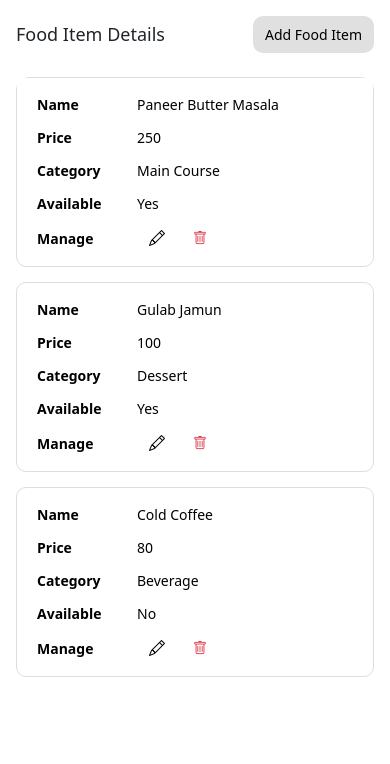
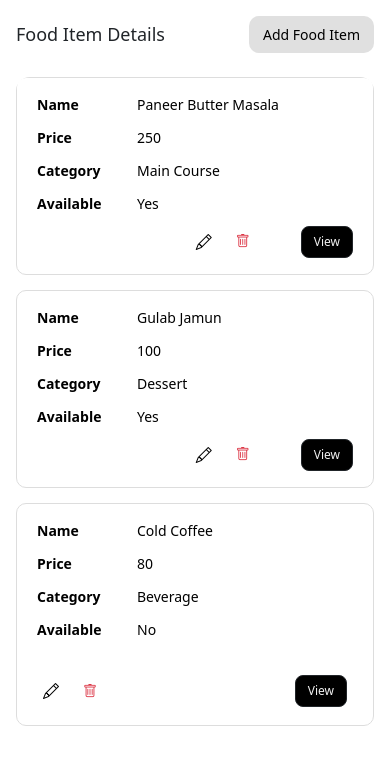
Before and after one commit to deshpandeishan/angular-app, an Angular app: page / in a window 390 px wide. Shown: the top 764 px of the page. Built offline with nearby package versions, Linux system fonts and the light colour scheme.

Commit message:
justify action icons for mobile

```diff
--- a/src/app/food/food-table/food-table.css
+++ b/src/app/food/food-table/food-table.css
@@ -37,11 +37,15 @@
     color: #000;
 }
 
+.table tbody tr td, thead tr th {
+    border-bottom: none;
+}
+
 .btn-custom {
     background-color: #e0e0e0;
     color: #000;
-    padding: 14px 22px;
-    font-size: 19px;
+    padding: 8px 10px;
+    font-size: 12px;
     transition: background-color 0.3s;
     border: none;
     border-radius: 10px;
@@ -49,6 +53,18 @@
 
 .btn-custom:hover {
     background-color: #cfcfcf;
+}
+
+.form-check-input {
+    border: 1px solid #495057;
+}
+
+.btn-dark {
+    font-size: 12px;
+    background-color: #000;
+    color: #f1f1f1;
+    padding: 6px 12px;
+    border-radius: 8px;
 }
 
 h4 {
@@ -107,6 +123,12 @@ h4 {
 
     .btn-custom {
         font-size: 14px;
-        padding: 8px 12px;
+        padding: 8px 14px;
     }
+
+
+
+
+
+
 }
--- a/src/app/food/food-table/food-table.html
+++ b/src/app/food/food-table/food-table.html
@@ -6,43 +6,94 @@
 <table class="table table-borderless">
     <thead>
         <tr>
+            <th class="text-center">Select</th>
             <th>Name</th>
             <th>Price</th>
             <th>Category</th>
             <th>Available</th>
-            <th>Manage</th>
+            <!-- <th>Manage</th> -->
+
         </tr>
     </thead>
     <tbody>
+
+        <!-- the last comtainer is affecting the view for desktop device -->
         <tr>
+            <td class="d-none d-md-table-cell text-center">
+                <input class="form-check-input" type="checkbox">
+            </td>
             <td data-label="Name">Paneer Butter Masala</td>
             <td data-label="Price">250</td>
             <td data-label="Category">Main Course</td>
             <td data-label="Available">Yes</td>
-            <td data-label="Manage">
+
+            <td class="d-none d-md-table-cell" data-label="Manage">
                 <i class="bi bi-pencil me-3" style="cursor:pointer" (click)="goToEdit()"></i>
-                <i class="bi bi-trash text-danger" style="cursor:pointer"></i>
+                <!-- <i class="bi d-md-none bi-trash text-danger" style="cursor:pointer"></i> -->
+            </td>
+
+            <td class="justify-content-between">
+                    <div class="d-flex d-md-none justify-content-between">
+                        <i class="bi bi-pencil mx-2 me-4" style="cursor:pointer" (click)="goToEdit()"></i>
+                        <i class="bi bi-trash text-danger" style="cursor:pointer"></i>
+                    </div>
+                    <button class="btn btn-dark" data-bs-toggle="modal" data-bs-target="#viewFoodItem">View</button>
             </td>
         </tr>
+
         <tr>
+            <td class="d-none d-md-table-cell d-none d-none text-center">
+                <input class="form-check-input" type="checkbox">
+            </td>
             <td data-label="Name">Gulab Jamun</td>
             <td data-label="Price">100</td>
             <td data-label="Category">Dessert</td>
             <td data-label="Available">Yes</td>
-            <td data-label="Manage">
+
+            <td class="d-none d-md-table-cell" data-label="Manage">
                 <i class="bi bi-pencil me-3" style="cursor:pointer" (click)="goToEdit()"></i>
-                <i class="bi bi-trash text-danger" style="cursor:pointer"></i>
+                <!-- <i class="bi d-md-none bi-trash text-danger" style="cursor:pointer"></i> -->
+            </td>
+
+            <td class="justify-content-between">
+                    <div class="d-flex d-md-none justify-content-between">
+                        <i class="bi bi-pencil mx-2 me-4" style="cursor:pointer" (click)="goToEdit()"></i>
+                        <i class="bi bi-trash text-danger" style="cursor:pointer"></i>
+                    </div>
+                    <button class="btn btn-dark" data-bs-toggle="modal" data-bs-target="#viewFoodItem">View</button>
             </td>
         </tr>
         <tr>
+            <td class="d-none d-md-table-cell text-center">
+                <input class="form-check-input" type="checkbox">
+            </td>
+
             <td data-label="Name">Cold Coffee</td>
             <td data-label="Price">80</td>
             <td data-label="Category">Beverage</td>
             <td data-label="Available">No</td>
-            <td data-label="Manage">
+
+            <!-- PC -->
+            <td class="d-none d-md-table-cell" data-label="Manage">
                 <i class="bi bi-pencil me-3" style="cursor:pointer" (click)="goToEdit()"></i>
-                <i class="bi bi-trash text-danger" style="cursor:pointer"></i>
+            </td>
+
+            <!-- Mobile -->
+            <td class="p-0 w-100 d-block d-md-table-cell">
+
+                <div class="d-md-none d-flex justify-content-between text-start px-3 py-2">
+                    <div class="d-flex align-items-center">
+                        <i class="bi bi-pencil me-4" style="cursor:pointer" (click)="goToEdit()"></i>
+                        <i class="bi bi-trash text-danger" style="cursor:pointer"></i>
+                    </div>
+
+                    <button class="btn btn-dark btn-sm" data-bs-toggle="modal" data-bs-target="#viewFoodItem">
+                        View
+                    </button>
+                </div>
+
             </td>
         </tr>
+
     </tbody>
 </table>
--- a/src/app/food/food-table/food-table.ts
+++ b/src/app/food/food-table/food-table.ts
@@ -16,4 +16,8 @@ export class FoodTable {
     goToEdit() {
         this.editFood.emit();
     }
+
+    viewItem() {
+
+    }
 }
```
